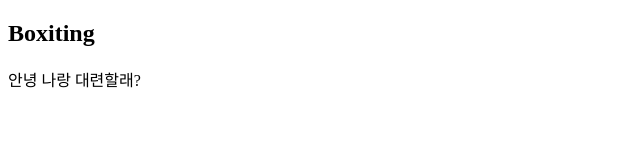
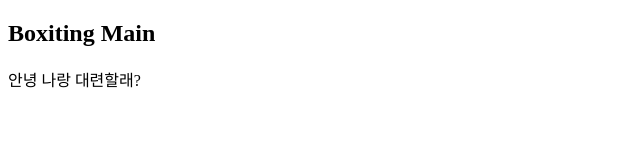
Before and after one commit to tjdtn94k/boxiting, a plain HTML site: page index.html in a window 1280 px wide. Shown: the whole page, without its empty margins (0-640 px from the left). Drawn offline with Linux system fonts and the light colour scheme.

Commit message:
no message

```diff
--- a/index.html
+++ b/index.html
@@ -7,7 +7,7 @@
     <title>Document</title>
 </head>
 <body>
-    <h2>Boxiting</h2>
+    <h2>Boxiting Main</h2>
     <div>안녕 나랑 대련할래?</div>
 </body>
 </html>
```
